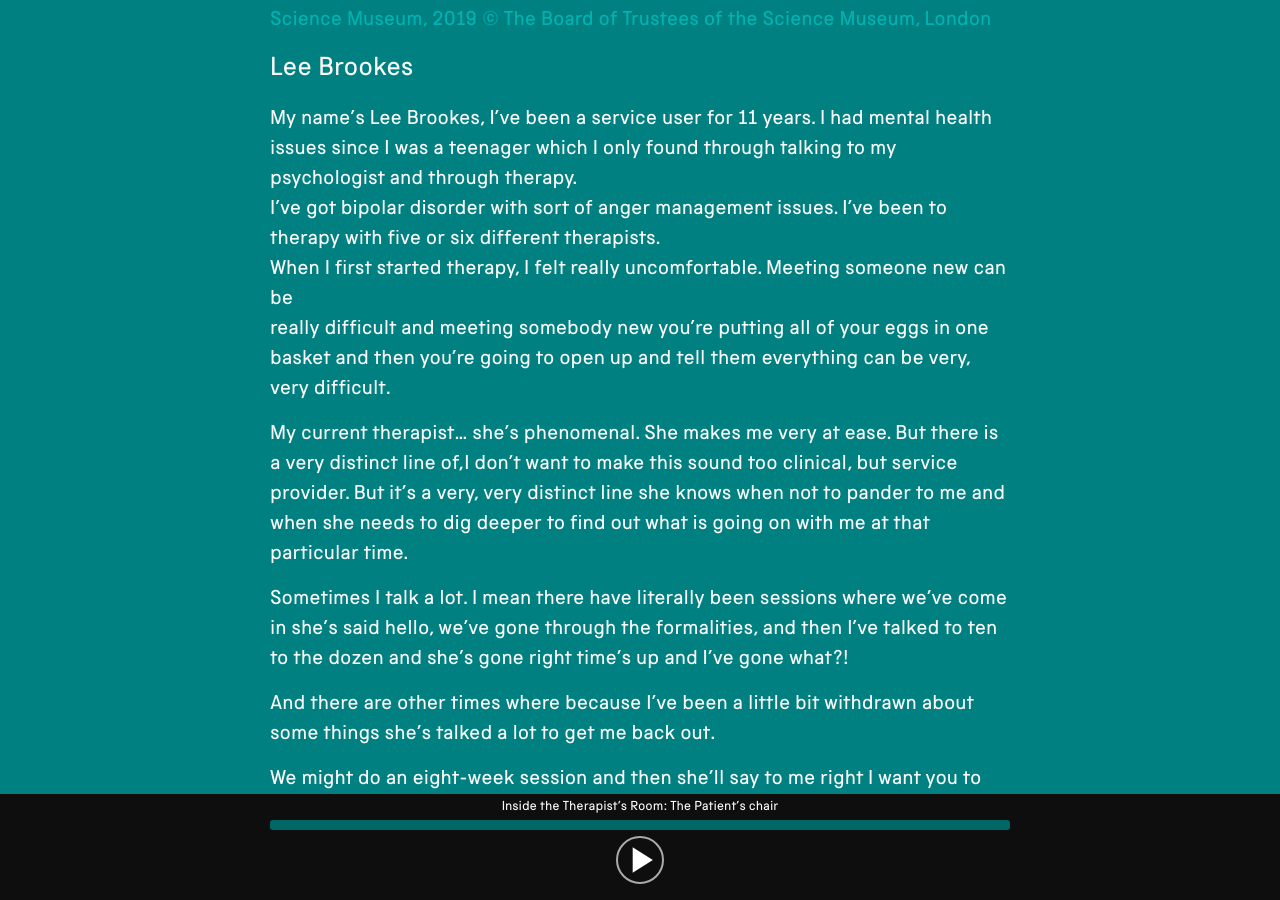
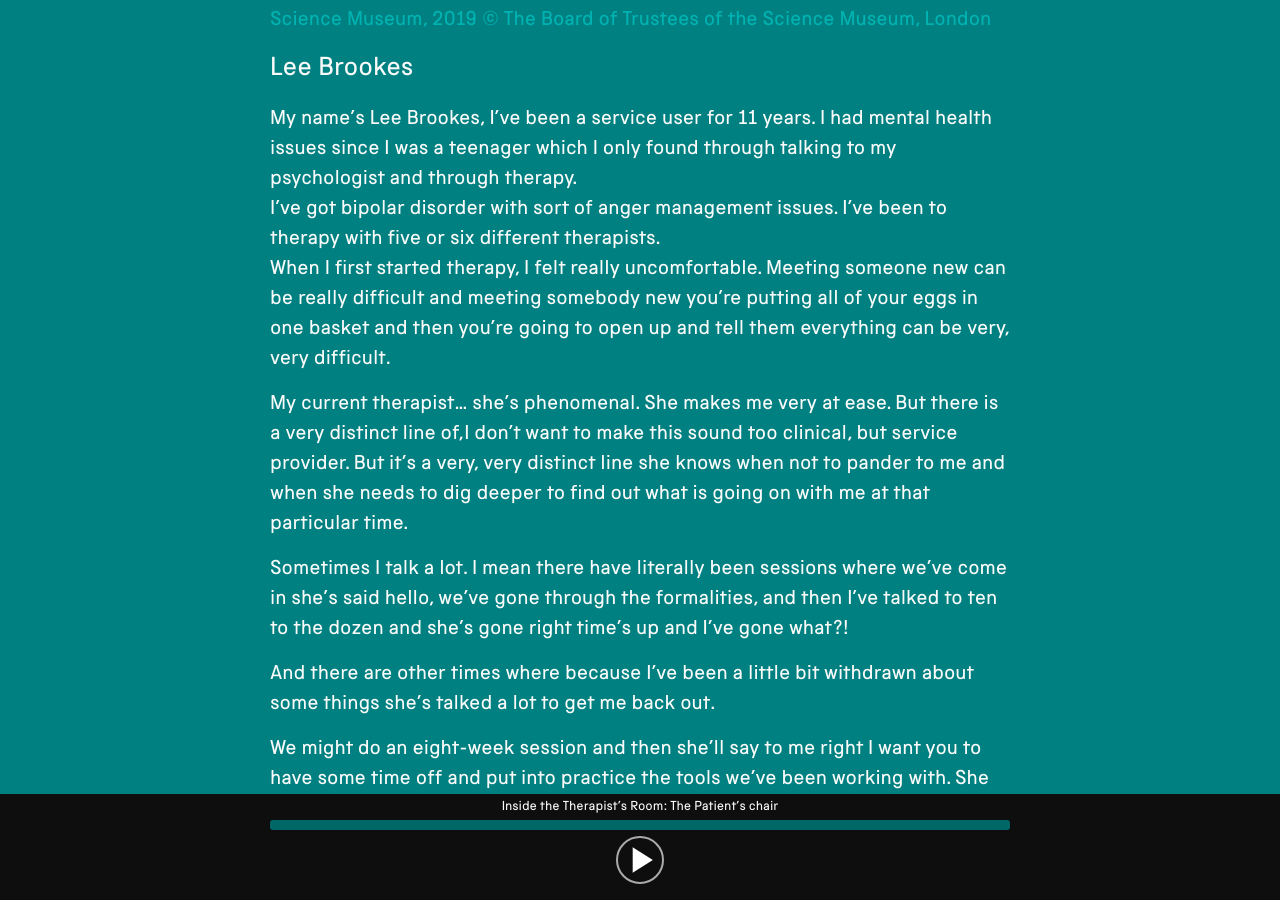
Before and after one commit to TheScienceMuseum/WebAudioPlayer, a Jekyll site: the page built from stops/ScienceMuseum/Medicine/therapist-p.md, in a window 1280 px wide and 900 px high, scrolled down 613 px. Built offline with Jekyll 4.4.1, drawn with Linux system fonts in a browser that asks for light colours; some of the changed lines change nothing that is shown.

Commit message:
v2.0.0.56

```diff
--- a/_config.yml
+++ b/_config.yml
@@ -26,4 +26,4 @@ headphones_icon_light: "/assets/img/icons/headphones-light.png"
 markdown: kramdown
 
 # Version settings (version number below is used for cache busting CSS and JS)
-version_number: 2.0.0.55
+version_number: 2.0.0.56
--- a/stops/ScienceMuseum/Medicine/therapist-p.md
+++ b/stops/ScienceMuseum/Medicine/therapist-p.md
@@ -23,8 +23,8 @@ through talking to my psychologist and through therapy.
 I've got bipolar disorder with sort of anger management issues. I've been
 to therapy with five or six different therapists.
 When I first started therapy, I felt
-really uncomfortable. Meeting someone new can be
-really difficult and meeting somebody new
+really uncomfortable. Meeting someone new can be really difficult and
+meeting somebody new
 you're putting all of your eggs in one
 basket and then you're going to open up
 and tell them everything can be
```
